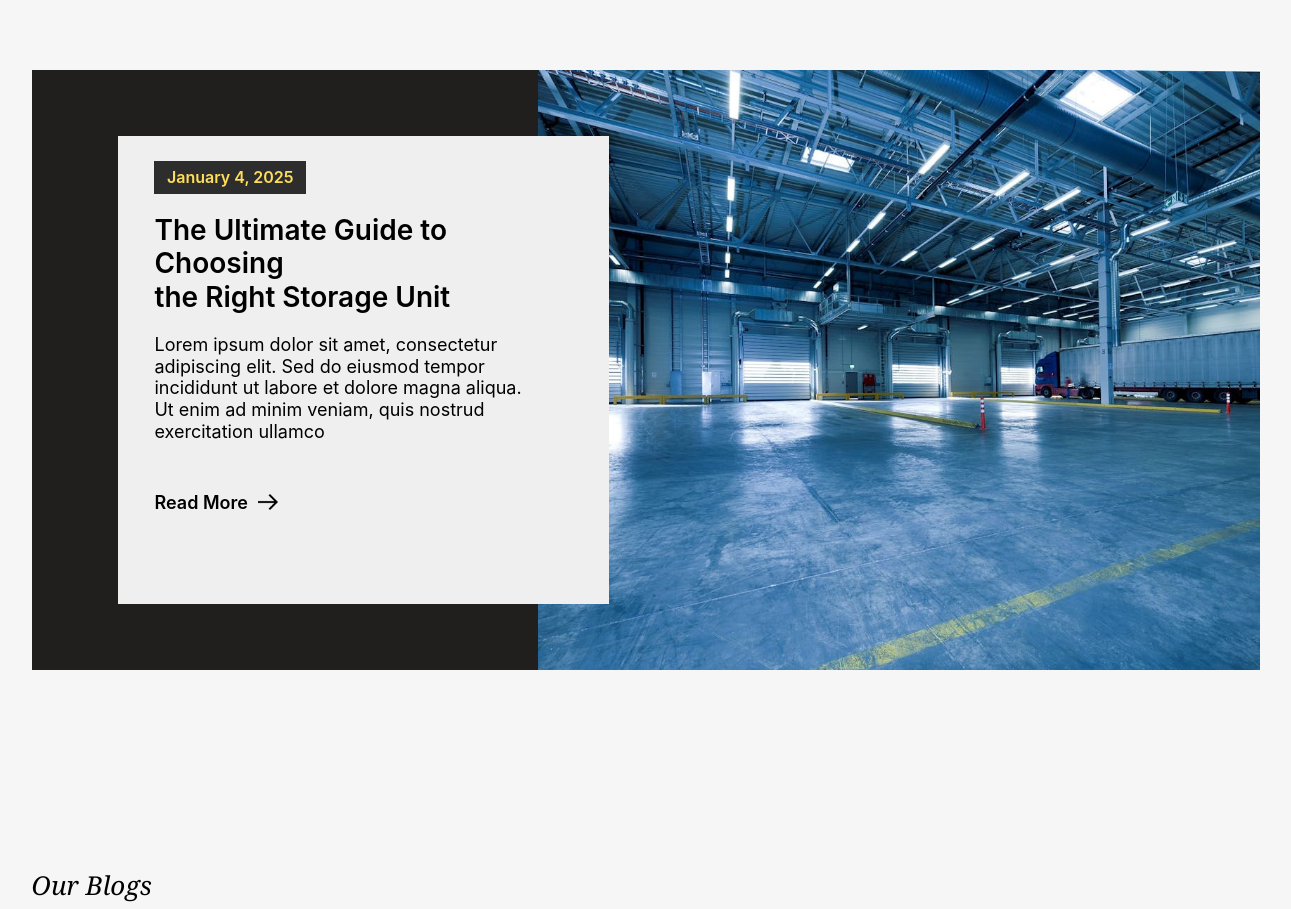
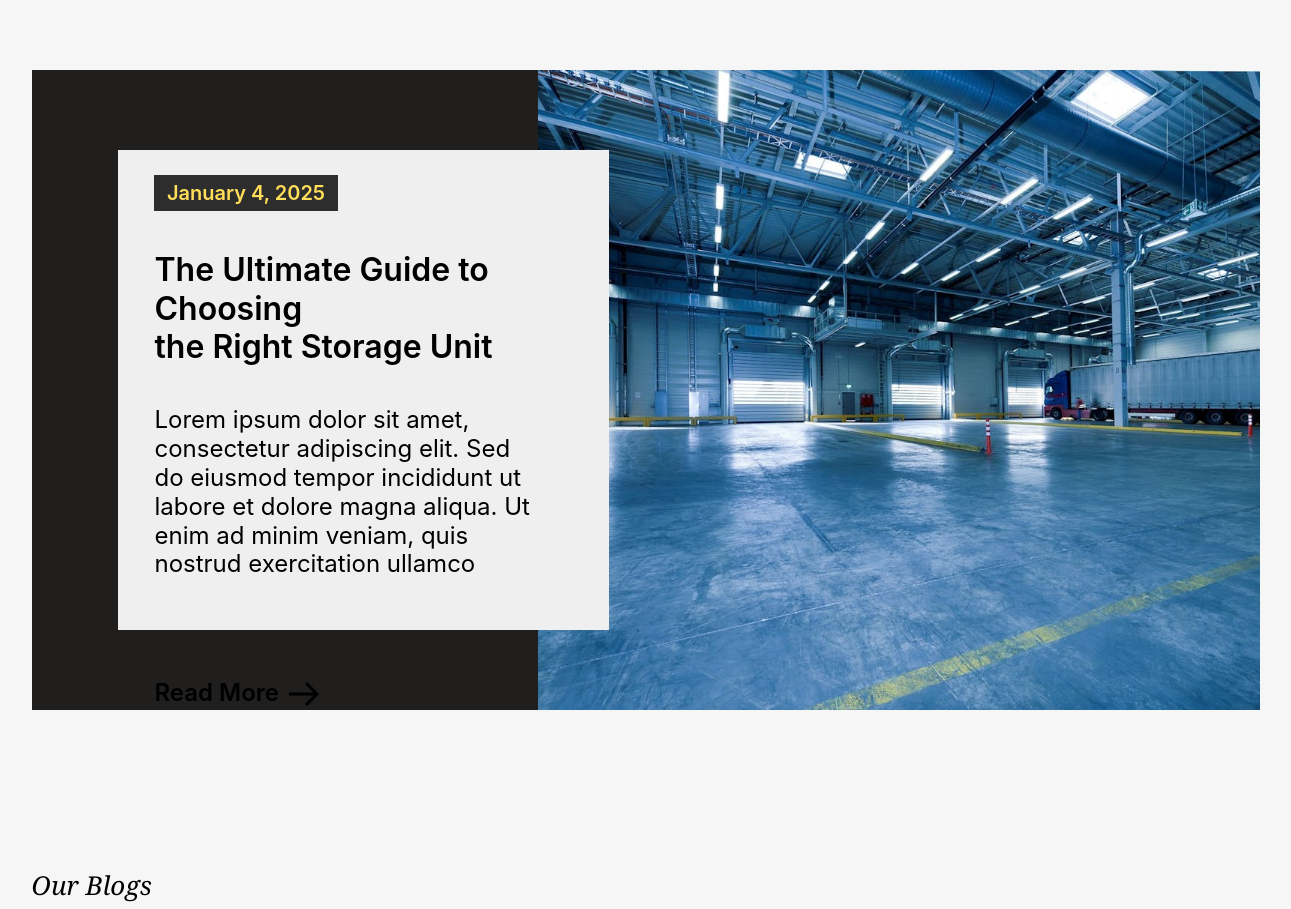
Before and after one commit to priyaqubit-pvt-ltd/flask-app, a Flask app: page /blogs in a window 1536 px wide. Shown: the top 909 px of the page, without its empty margins (122-1413 px from the left). Run offline with Flask 3, Linux system fonts and the light colour scheme; some web fonts are replaced.

Commit message:
fixed spacing and sizing issues

```diff
--- a/static/css/blogs.css
+++ b/static/css/blogs.css
@@ -39,7 +39,7 @@ body {
   position: relative;
   width: 100%;
   height: 100%;
-  min-height: 600px;
+  min-height: 80vh;
   display: grid;
   align-items: center;
   padding-left: 10%;
@@ -51,7 +51,7 @@ body {
   grid-column: 1/1;
   display: grid;
   grid-template-columns: 7fr 10fr;
-  min-height: 600px;
+  min-height: 80vh;
 }
 
 .hero-background-plain {
@@ -78,7 +78,7 @@ body {
   margin-left: 7%;
   margin-right: 53%;
   background-color: rgb(239, 239, 239);
-  max-height: 60vh;
+  height: 60vh;
   padding: 3%;
   padding-top: 2%;
 }
@@ -122,6 +122,43 @@ body {
   height: 20px;
   width: 20px;
 }
+
+
+/* media queries for hero section*/
+@media (min-width: 1440px) and (max-width: 1920px) {
+  .hero-title {
+    font-size: 32px;
+    margin-top: 40px;
+  }
+
+.hero-date {
+  font-size: 20px;
+}
+
+.hero-description {
+  font-size: 24px;
+  margin-top: 40px;
+}
+
+.hero-read-more {
+  margin-top: 100px;
+  font-size: 24px;
+}
+
+.hero-read-more img {
+  height: 30px;
+  width: 30px;
+}
+}
+
+@media only screen and (min-width: 768px) and (max-width: 1440px) {
+
+}
+
+@media only screen and (max-width: 767px) {
+
+}
+
 
 /* Blogs Section */
 .blogs-section {
```
